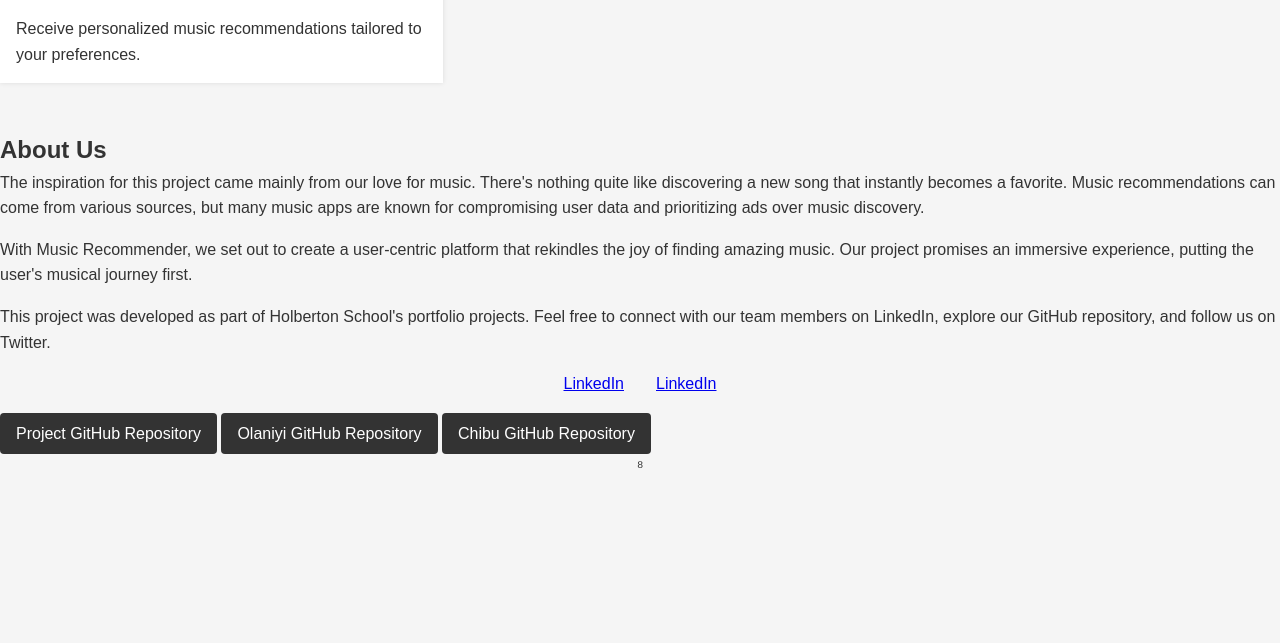
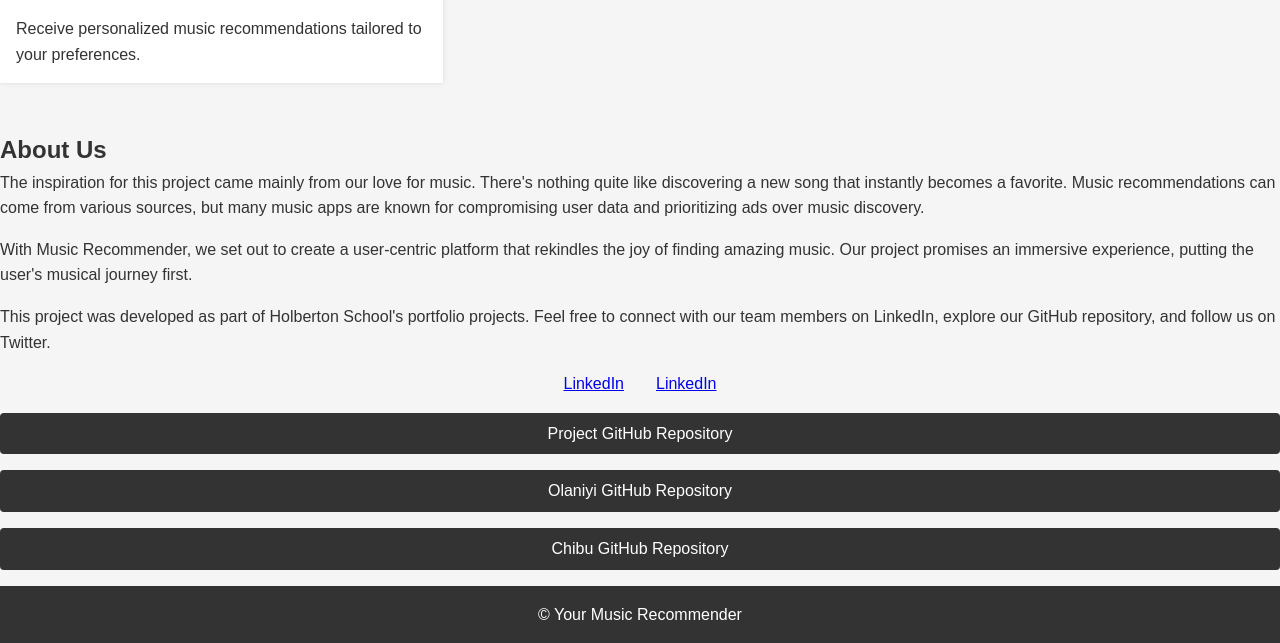
Before and after one commit to NicolasTfile/landing-page, a plain HTML site: page index.html in a window 1280 px wide. Shown: the part 525-1168 px from the top of the page. Before the commit the page ends 1005 px from the top, so only its background shows below. Drawn offline with Linux system fonts and the light colour scheme.

Commit message:
Updated styling for landing page in music recommender

```diff
--- a/index.html
+++ b/index.html
@@ -53,7 +53,11 @@
         <a class="btn" href="https://github.com/NicolasTfile/Music_Recommender" target="_blank">Project GitHub Repository</a>
 	<a class="btn" href="https://github.com/NicolasTfile" target="_blank">Olaniyi GitHub Repository</a>
 	<a class="btn" href="http://gitHub.com/ochibu" target="_blank">Chibu GitHub Repository</a>
-    </section>⁸
+    </section>
+    <footer>
+    <!-- Your footer content here -->
+    &copy; Your Music Recommender
+    </footer>
 
     <!-- Include your JavaScript file if needed -->
     <!-- <script src="script.js"></script> -->
--- a/styles.css
+++ b/styles.css
@@ -96,6 +96,7 @@ footer {
 #about {
     text-align: left;
     margin-top: 2rem;
+    margin-bottom: 1rem;
 }
 
 #about p {
@@ -107,6 +108,11 @@ footer {
     display: flex;
     justify-content: center;
     margin-top: 1rem;
+}
+
+#about .btn {
+    display: flex;
+    justify-content: center;
 }
 
 #about li {
```
